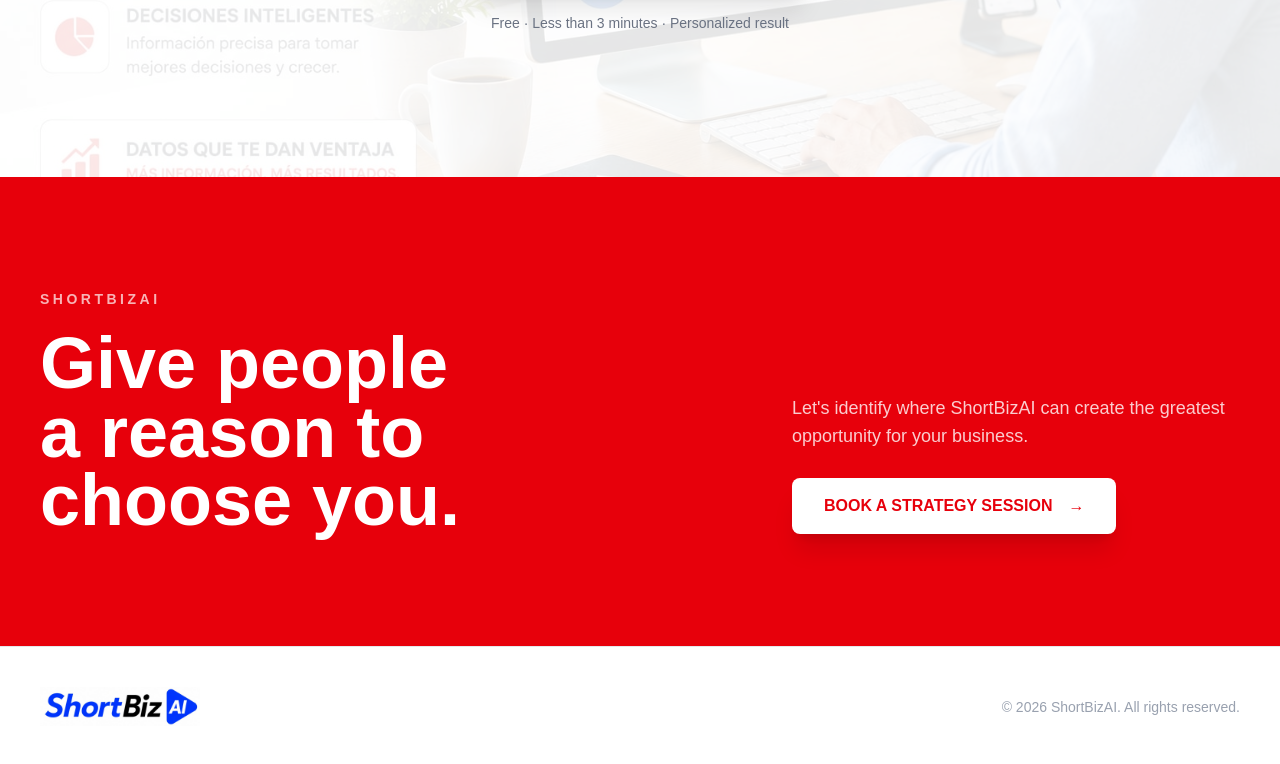
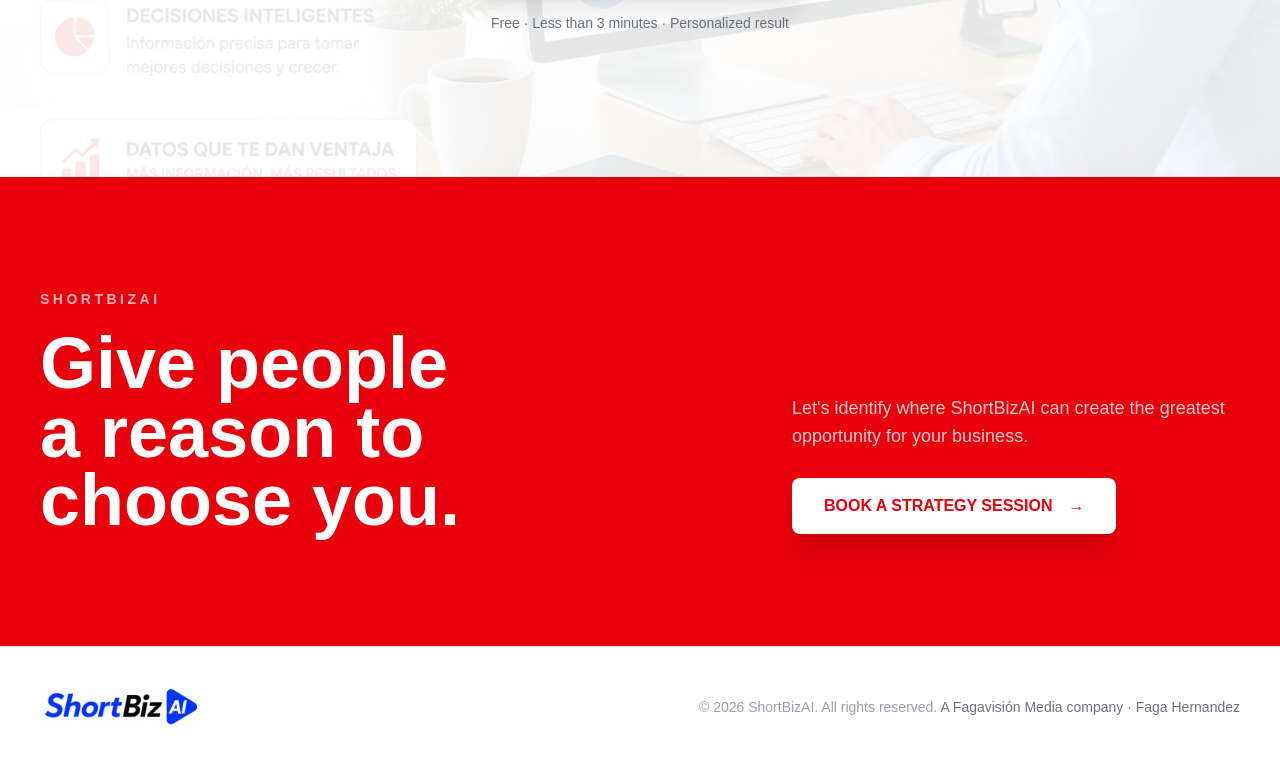
Before and after one commit to FabianGallego/ShortBizAI, a Next.js app: page / in a window 1280 px wide. Shown: the part 7947-8711 px from the top of the page. Built offline with nearby package versions, Linux system fonts and the light colour scheme.

Commit message:
Fix intelligence image

```diff
--- a/app/page.tsx
+++ b/app/page.tsx
@@ -1230,15 +1230,25 @@
             className="w-[160px] h-auto"
           />
 
-          <p className="text-sm text-gray-400 text-center">
 
-            © {new Date().getFullYear()} ShortBizAI.{" "}
-
-            {isEnglish
-              ? "All rights reserved."
-              : "Todos los derechos reservados."}
-
-          </p>
+          <p className="text-sm text-gray-400 text-center leading-6">
+  © {new Date().getFullYear()} ShortBizAI.{" "}
+  {isEnglish ? (
+    <>
+      All rights reserved.{" "}
+      <span className="text-gray-500">
+        A Fagavisión Media company · Faga Hernandez
+      </span>
+    </>
+  ) : (
+    <>
+      Todos los derechos reservados.{" "}
+      <span className="text-gray-500">
+        Una empresa de Fagavisión Media · Faga Hernandez
+      </span>
+    </>
+  )}
+</p>
 
         </div>
 
```
